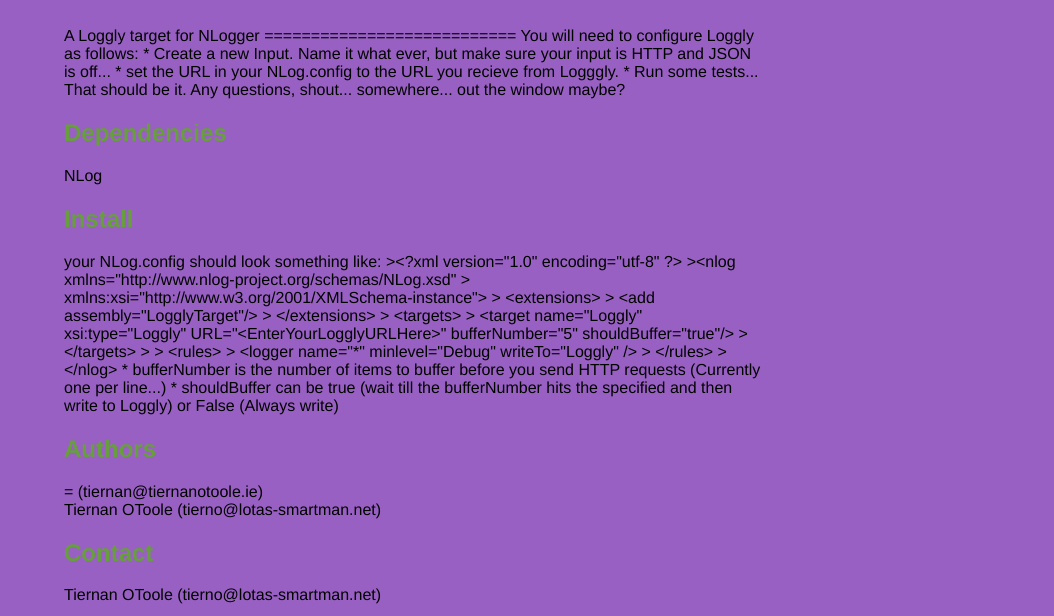
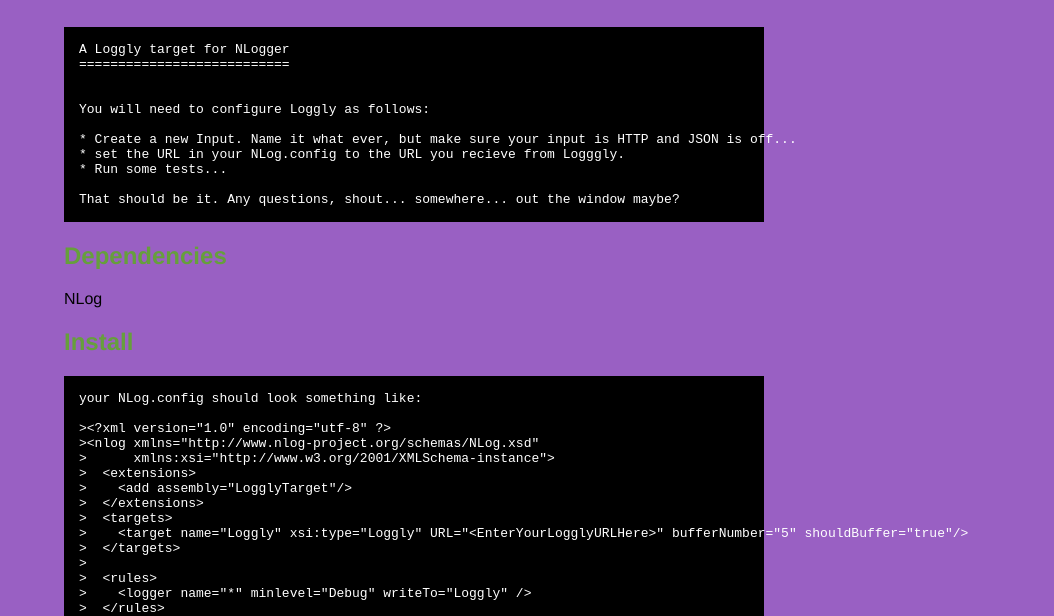
Before and after one commit to tiernano/LogglyNLoggerTarget, a plain HTML site: page index.html in a window 1280 px wide. Shown: the part 307-923 px from the top of the page, without its empty margins (226-1280 px from the left). Drawn offline with Linux system fonts and the light colour scheme.

Commit message:
tweaks to formatting

```diff
--- a/index.html
+++ b/index.html
@@ -50,7 +50,7 @@
     </div>
 
 
-      <p>A Loggly target for NLogger
+      <pre>A Loggly target for NLogger
 ===========================
 
 
@@ -60,7 +60,7 @@ You will need to configure Loggly as follows:
 * set the URL in your NLog.config to the URL you recieve from Logggly.
 * Run some tests...
 
-That should be it. Any questions, shout... somewhere... out the window maybe?</p>
+That should be it. Any questions, shout... somewhere... out the window maybe?</pre>
 
 
 
@@ -70,7 +70,7 @@ That should be it. Any questions, shout... somewhere... out the window maybe?</p
 
 
       <h2>Install</h2>
-      <p>your NLog.config should look something like:
+      <pre>your NLog.config should look something like:
 
 >&lt;?xml version=&quot;1.0&quot; encoding=&quot;utf-8&quot; ?&gt;
 >&lt;nlog xmlns=&quot;http://www.nlog-project.org/schemas/NLog.xsd&quot;
@@ -89,7 +89,7 @@ That should be it. Any questions, shout... somewhere... out the window maybe?</p
 
 * bufferNumber is the number of items to buffer before you send HTTP requests (Currently one per line...)
 * shouldBuffer can be true (wait till the bufferNumber hits the specified and then write to Loggly) or False (Always write)
-</p>
+</pre>
 
 
 
```
